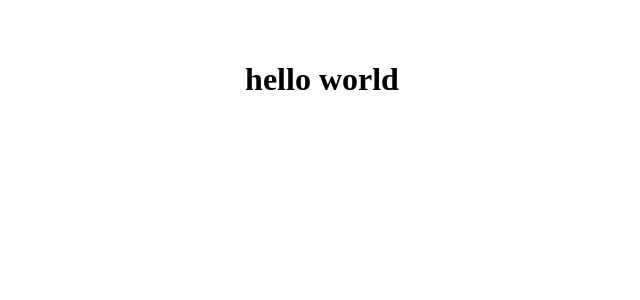
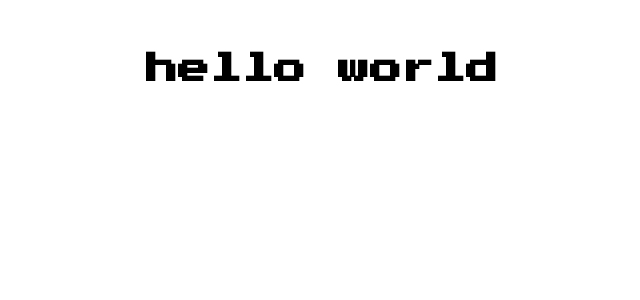
Before and after one commit to ehdlg/pokedex, a React (Vite) app: page / in a window 1280 px wide. Shown: the top 300 px of the page, without its empty margins (318-958 px from the left). Built offline with nearby package versions, Linux system fonts and the light colour scheme.

Commit message:
Changed body default font

```diff
--- a/src/index.css
+++ b/src/index.css
@@ -10,3 +10,11 @@
     background-color: #f9f9f9;
   }
 } */
+
+body {
+  font-family: 'Press Start 2P', system-ui, -apple-system, BlinkMacSystemFont,
+    'Segoe UI', Roboto, Oxygen, Ubuntu, Cantarell, 'Open Sans', 'Helvetica Neue',
+    sans-serif;
+  margin: 0;
+  padding: 0;
+}
```
